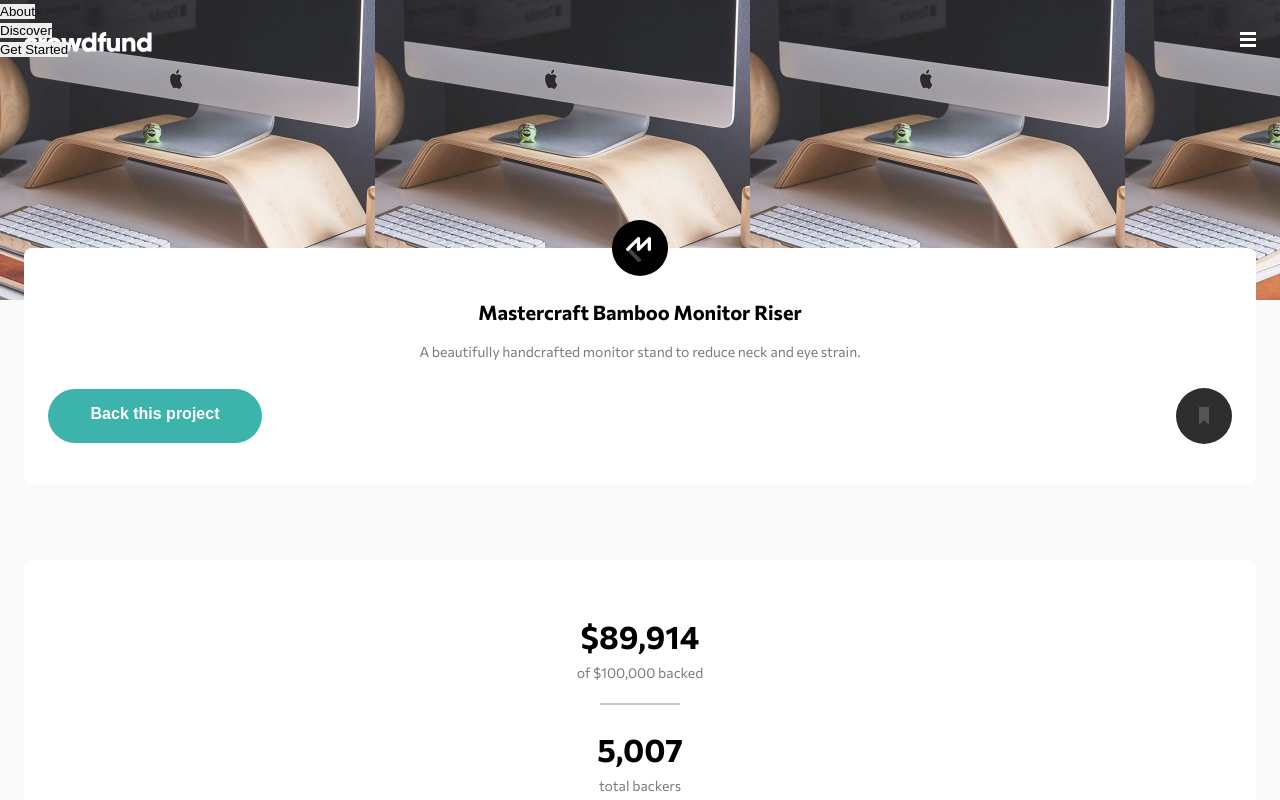
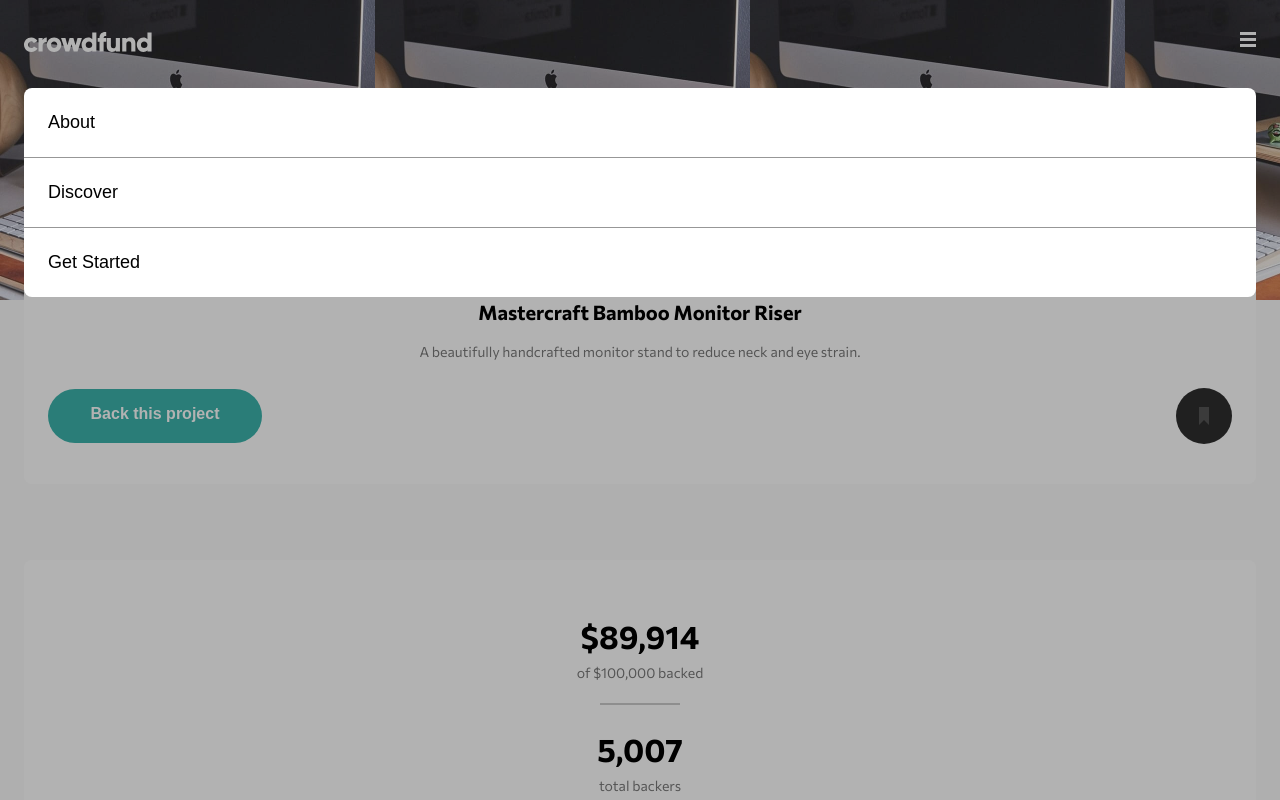
Before and after one commit to Oleksandr-Berd/crowdfund, a React (Vite) app: page / in a window 1280 px wide. Both pictures are taken after a click on the button 1248 px from the left and 39 px from the top of the page. Shown: the top 800 px of the page. Built offline with nearby package versions, Linux system fonts and the light colour scheme.

Commit message:
navMenu is done

```diff
--- a/src/components/NavMenu/NavMenu.jsx
+++ b/src/components/NavMenu/NavMenu.jsx
@@ -14,7 +14,7 @@ const NavMenu = ({closeNavMenu}) => {
     return (
         <SC.NavMenuOverlay>
         <nav>
-            <ul>
+            <SC.NavList>
                 <li>
                    <button onClick={() => handleScroll("about")}>About</button>
                 </li>
@@ -24,7 +24,7 @@ const NavMenu = ({closeNavMenu}) => {
                 <li>
                    <button onClick={() => handleScroll("getStarted")}>Get Started</button>
                 </li>
-            </ul>
+            </SC.NavList>
         </nav>
         </SC.NavMenuOverlay>
     );
--- a/src/components/NavMenu/NavMenuStyled.js
+++ b/src/components/NavMenu/NavMenuStyled.js
@@ -1,10 +1,40 @@
 import styled from "@emotion/styled";
 
 export const NavMenuOverlay = styled.div`
-position: absolute;
+  position: absolute;
 
-top: 0;
-left: 0;
+  top: 0;
+  left: 0;
 
-height: 100%;
-`
+  height: 100%;
+  width: 100%;
+
+  padding-top: 88px;
+  padding-left: 24px;
+  padding-right: 24px;
+
+  background-color: rgba(0, 0, 0, 0.3);
+`;
+
+export const NavList = styled.ul`
+  background-color: #fff;
+
+  border-radius: 8px;
+
+  & > li {
+    padding-top: 24px;
+    padding-bottom: 24px;
+    padding-left: 24px;
+
+    & > button {
+      font-size: 18px;
+      font-weight: 500;
+
+      background-color: transparent;
+    }
+  }
+
+  & > li:not(:last-of-type) {
+    border-bottom: 1px solid #979797;
+  }
+`;
```
